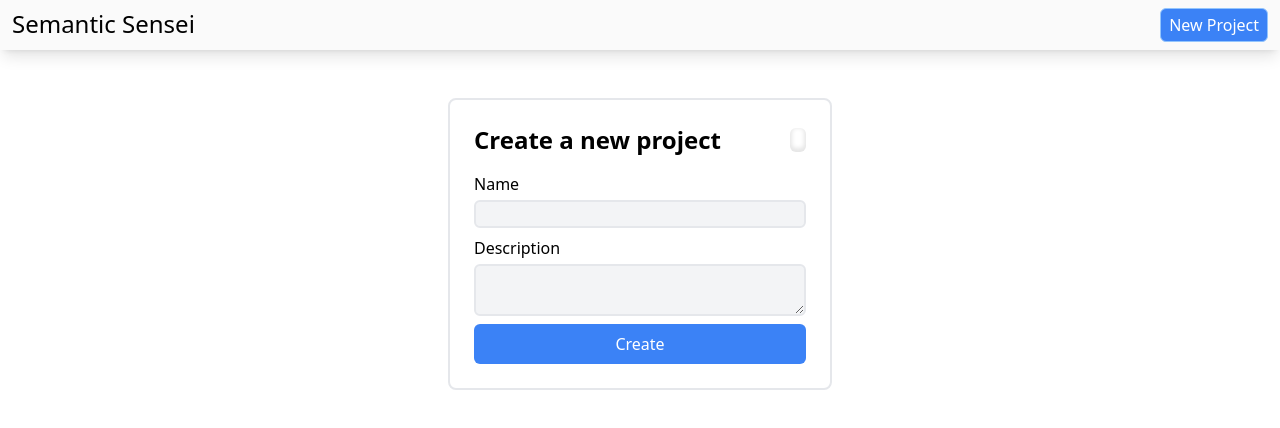
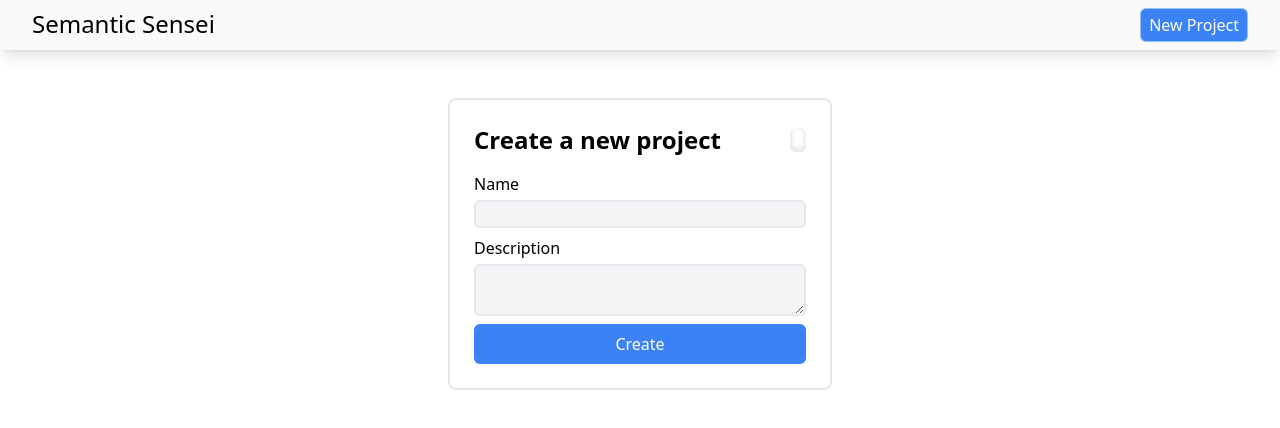
Before and after one commit to Crystalix007/semantic-sensei, a SvelteKit app in the folder frontend/: page /project/create in a window 1280 px wide. Shown: the top 428 px of the page. Built offline with nearby package versions, Linux system fonts and the light colour scheme; some icons are missing.

Commit message:
fix: grow spacing for navbar on md devices
On medium-sized devices, give the navbar greater horizontal padding, to
better line up with the page padding.

```diff
--- a/frontend/src/routes/+layout.svelte
+++ b/frontend/src/routes/+layout.svelte
@@ -4,7 +4,7 @@
 </script>
 
 <div class="w-screen max-w-full min-h-screen flex flex-col">
-	<div class="sticky top-0 shadow-lg border-md flex px-3 py-2 bg-zinc-50">
+	<div class="sticky top-0 shadow-lg border-md flex px-3 md:px-8 py-2 bg-zinc-50">
 		<div class="flex-initial flex flex-col items-center">
 			<h1 class="text-2xl">
 				<a href="/">Semantic Sensei</a>
```
